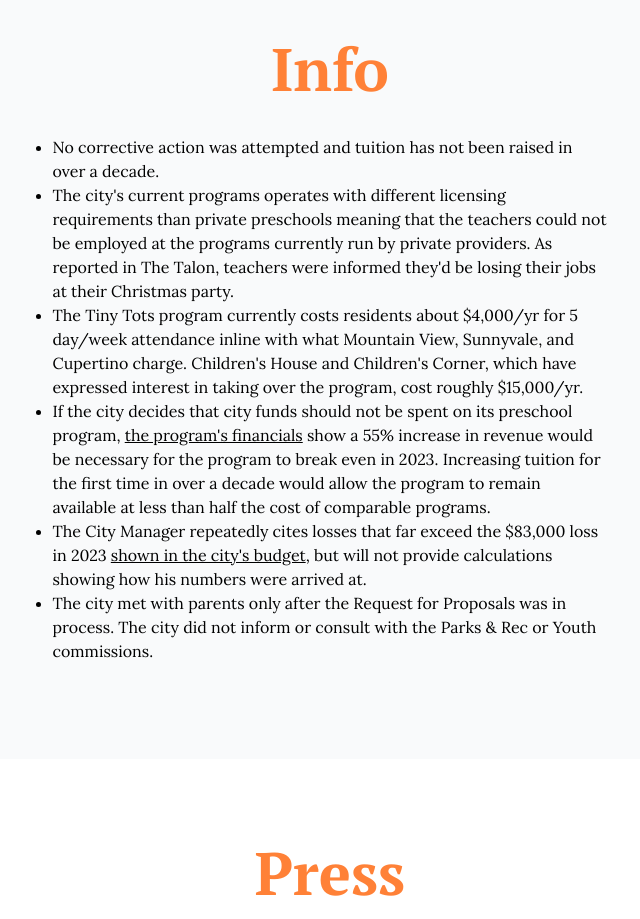
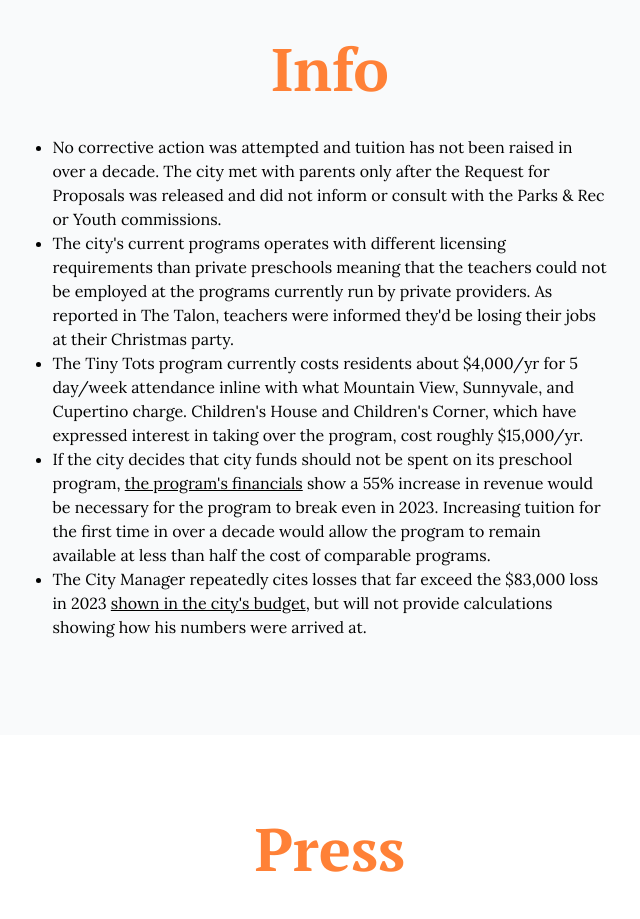
Before and after one commit to benmccann/losaltos.school, a SvelteKit app: page / in a window 1280 px wide. Shown: the part 880-1799 px from the top of the page, without its empty margins (310-950 px from the left). Built offline with nearby package versions, Linux system fonts and the light colour scheme.

Commit message:
combine bullets

```diff
--- a/src/routes/+page.svelte
+++ b/src/routes/+page.svelte
@@ -59,7 +59,9 @@
 		<div class="background-content">
 			<ul class="list-disc">
 				<li>
-					No corrective action was attempted and tuition has not been raised in over a decade.
+					No corrective action was attempted and tuition has not been raised in over a decade. The
+					city met with parents only after the Request for Proposals was released and did not
+					inform or consult with the Parks & Rec or Youth commissions.
 				</li>
 				<li>
 					The city's current programs operates with different licensing requirements than private
@@ -86,10 +88,6 @@
 						href="https://drive.google.com/drive/folders/1L5aSYyT9czOeibSTfbyEBWTpGqiz6us0?usp=drive_link"
 						>shown in the city's budget</a
 					>, but will not provide calculations showing how his numbers were arrived at.
-				</li>
-				<li>
-					The city met with parents only after the Request for Proposals was in process. The city
-					did not inform or consult with the Parks & Rec or Youth commissions.
 				</li>
 			</ul>
 		</div>
```
